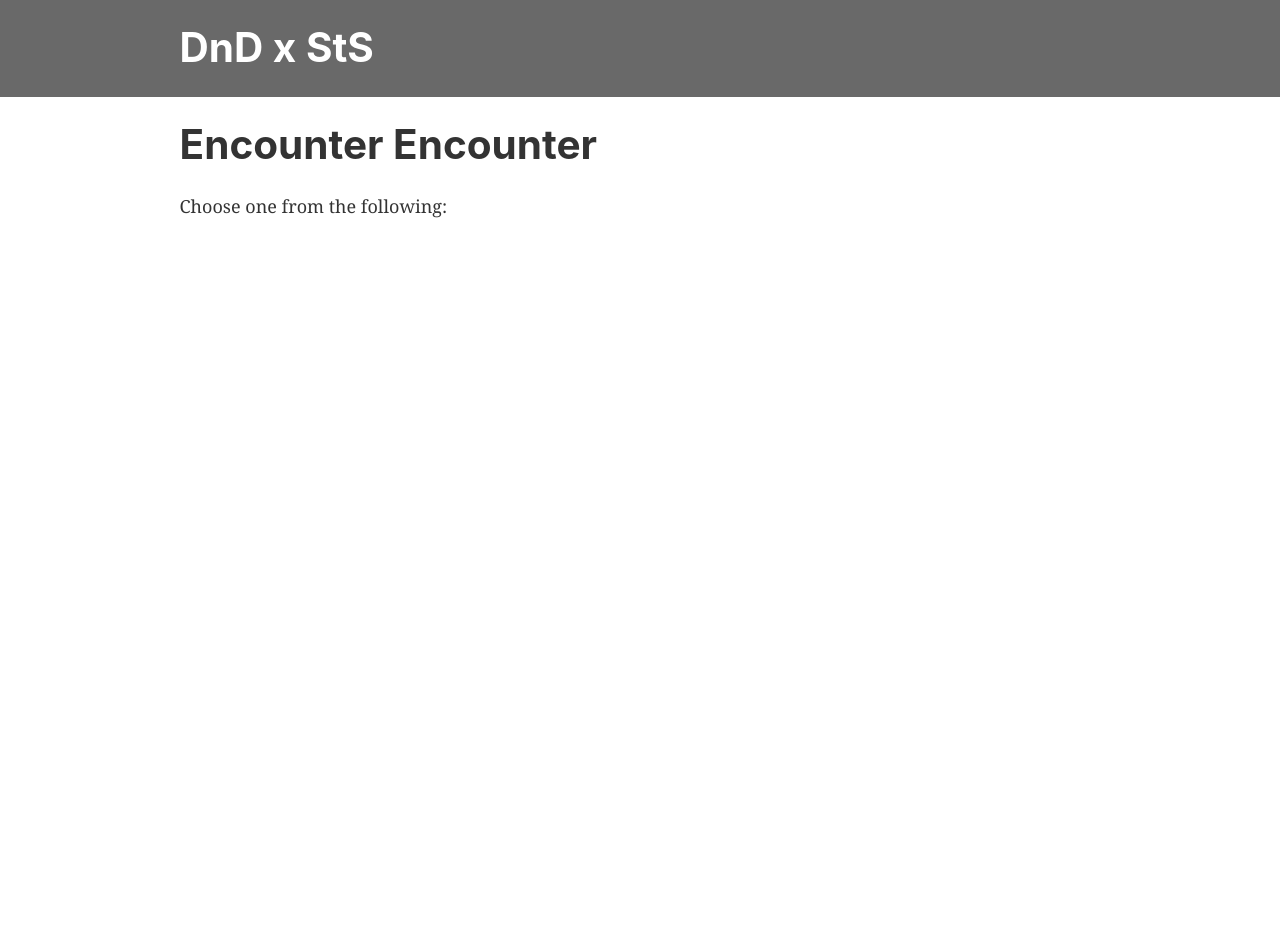
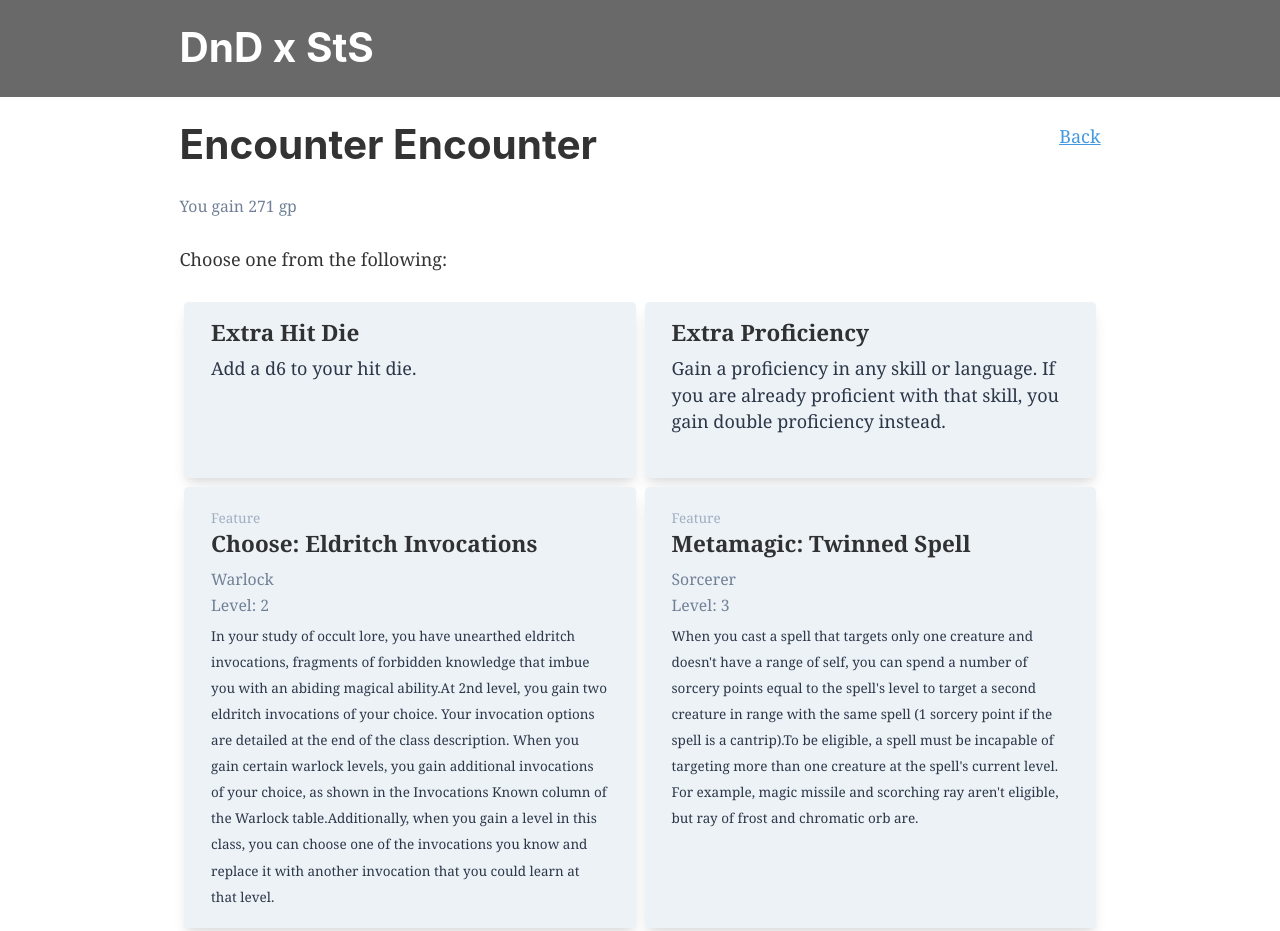
Before and after one commit to vivaldi-ch/dnd-sts-randomiser, a Gatsby site: page /encounter in a window 1280 px wide. Shown: the top 931 px of the page. Before the commit the page ends 800 px from the top, so only its background shows below. Built offline with nearby package versions, Linux system fonts and the light colour scheme; Gatsby itself is replaced by a stand-in of ours.

Commit message:
Adds deadly encounter list into the page, random gold loot, and a back button.

```diff
--- a/src/pages/encounter/index.js
+++ b/src/pages/encounter/index.js
@@ -1,10 +1,12 @@
 import React from 'react';
+import { Link } from 'gatsby';
 import PropTypes from 'prop-types';
 import last from 'lodash/last';
 import capitalize from 'lodash/capitalize';
 
 import Layout from '../../components/layout';
 import CardList from '../../components/card-list';
+import { randomGoldLoot } from '../../utils/random';
 
 const EncounterPage = (props) => {
   const {
@@ -15,9 +17,27 @@ const EncounterPage = (props) => {
 
   return (
     <Layout>
-      <h1>{capitalize(encounterType)} Encounter</h1>
-      <p>Choose one from the following: </p>
-      <CardList type={encounterType} />
+      <div className="flex flex-col-reverse md:flex-row md:justify-between">
+        <h1>{capitalize(encounterType)} Encounter</h1>
+        <div className="text-right pb-3 underline text-blue-500 hover:text-gray-600">
+          <Link to="/">Back</Link>
+        </div>
+      </div>
+      <p className="text-gray-600 text-sm">
+        You gain {randomGoldLoot() * (encounterType === 'deadly' ? 3 : 1)} gp
+      </p>
+      <>
+        <p>Choose one from the following: </p>
+        <CardList type="normal" />
+      </>
+      {
+        encounterType === 'deadly' ? (
+          <div className="my-6">
+            <p>Also choose one from the following: </p>
+            <CardList type="deadly" />
+          </div>
+        ) : ''
+      }
     </Layout>
   );
 };
--- a/src/utils/random.js
+++ b/src/utils/random.js
@@ -1,4 +1,7 @@
 /* eslint-disable no-unused-vars */
+
+import times from 'lodash/times';
+
 function getRandomInt(min, max) {
   const intMin = Math.ceil(min);
   const intMax = Math.floor(max);
@@ -15,4 +18,19 @@ export const coinFlip = () => getRandomIntInclusive(0, 1) === 1;
 
 export const randomHitDie = () => 2 * getRandomIntInclusive(3, 6);
 
-export const randomGoldLoot = () => {};
+export const randomGoldLoot = () => getRandomIntInclusive(100, 300);
+
+export const percentileDie = () => getRandomIntInclusive(1, 100);
+
+export const randomEntriesFromArray = (arrLength, noOfEntries = 1) => {
+  const indexArray = times(arrLength, Number);
+
+  for (let i = arrLength - 1; i > 1; i -= 1) {
+    const r = Math.floor(Math.random() * i);
+    const t = indexArray[i];
+    indexArray[i] = indexArray[r];
+    indexArray[r] = t;
+  }
+
+  return indexArray.slice(0, noOfEntries);
+};
```
